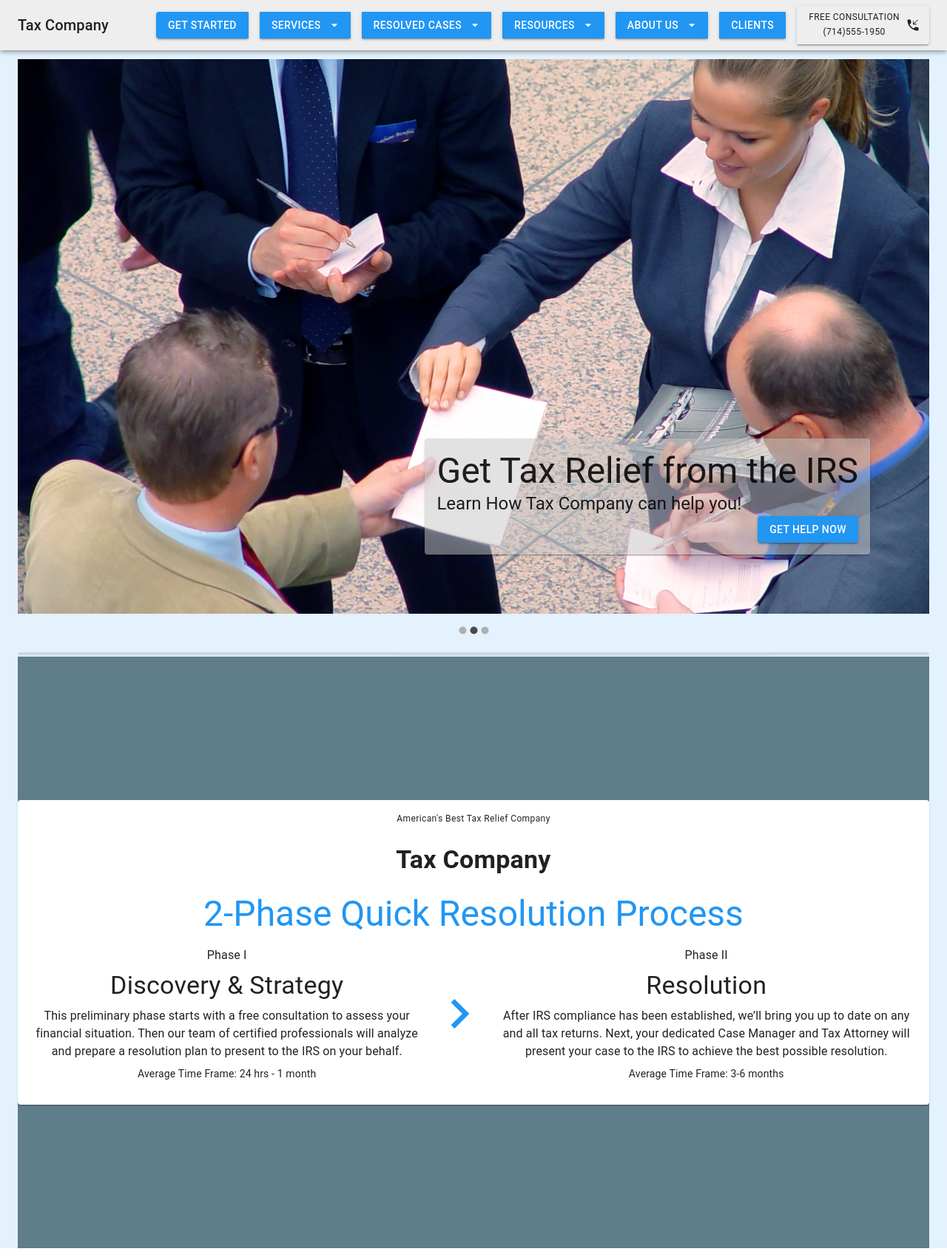
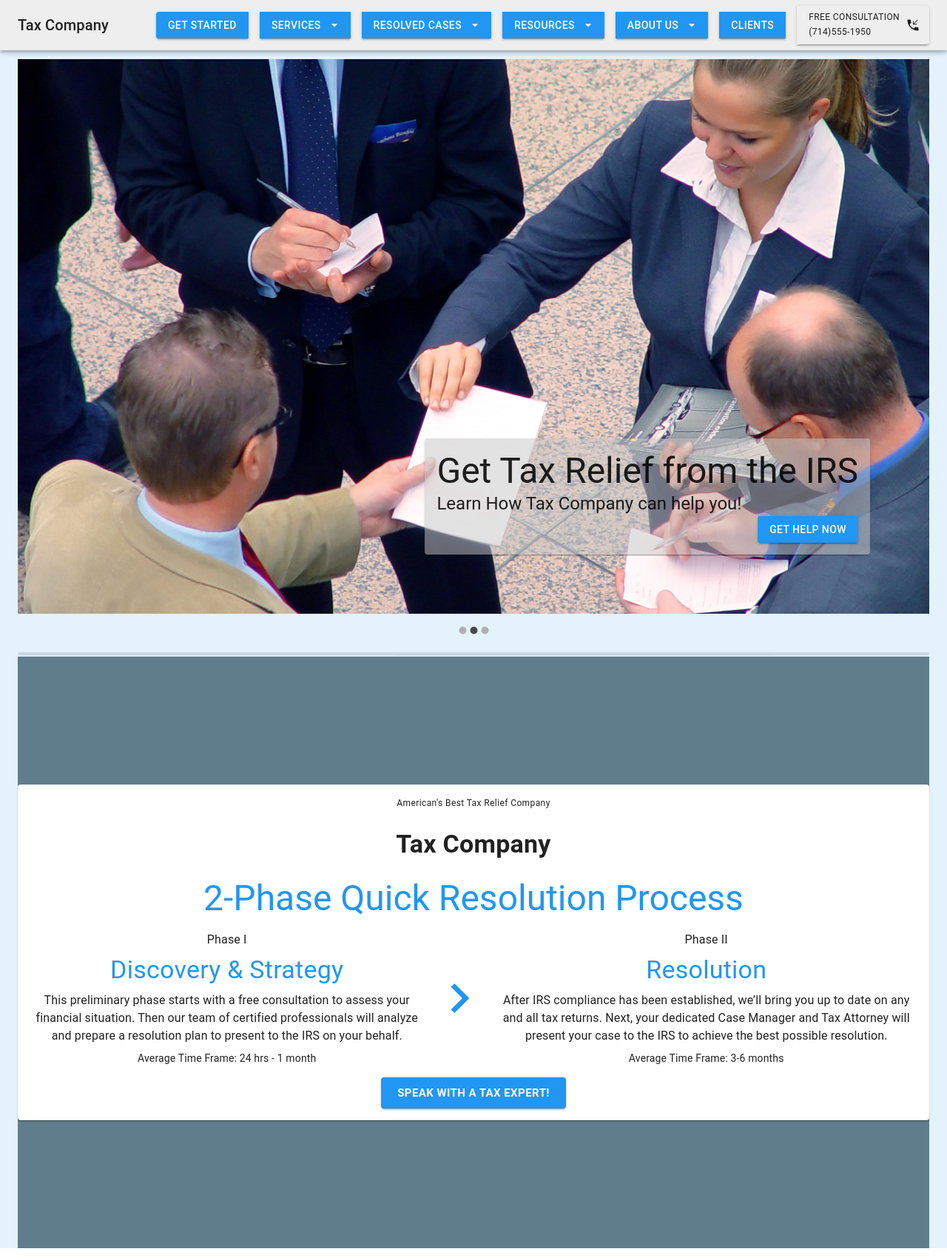
Before and after one commit to mjmorrison10/tax, a Next.js app: page / in a window 1280 px wide. Shown: the whole page at 74% size. Built offline with nearby package versions, Linux system fonts and the light colour scheme.

Commit message:
passHref

```diff
--- a/components/header.js
+++ b/components/header.js
@@ -139,7 +139,7 @@ function Header(props) {
               justifyContent: "space-between",
             }}
           >
-            <Link href="/">
+            <Link href="/" passHref>
               <Typography
                 variant="h6"
                 component="div"
@@ -201,7 +201,7 @@ function Header(props) {
                     ></SplitButton>
                   ))}
 
-                  <Link href="/apply">
+                  <Link href="/apply" passHref>
                     <Button
                       onClick={() => {
                         activateModal();
@@ -238,7 +238,7 @@ function Header(props) {
                 ></SplitButton>
               ))}
 
-              <Link href="/apply">
+              <Link href="/apply" passHref>
                 <Button
                   endIcon={<PhoneCallback />}
                   variant="contained"
--- a/components/index/phase.js
+++ b/components/index/phase.js
@@ -7,7 +7,7 @@ function Phase(props) {
   return (
     <Box display={'flex'} justifyContent={'center'} alignItems={'center'} flexDirection={'column'} gap={1} >
       <Typography variant="body">Phase {romanize(props.number)}</Typography>
-      <Typography variant="h4" component={props.comp}>{props.title}</Typography>
+      <Typography color='secondary' variant="h4" component={props.comp}>{props.title}</Typography>
       <Typography variant="body" textAlign={'center'} >{props.paragraph}</Typography>
       <Typography variant="body2">Average Time Frame: {props.timeFrame}</Typography>
     </Box>
--- a/components/splitButton.js
+++ b/components/splitButton.js
@@ -53,7 +53,8 @@ export default function SplitButton(props) {
     <React.Fragment>
       <Link
         href={props.menuOptions.length === 0 ? `/${camWords(props.title)}` : ""}
-      >
+        passHref
+     >
         <Button
           onClick={(e) => {
             handleToggle();
--- a/pages/index.js
+++ b/pages/index.js
@@ -82,7 +82,9 @@ export default function Home(props) {
             flexDirection={"column"}
             alignItems={"center"}
             justifyContent={"center"}
-            gap={3}
+            sx={{
+              gap: { xs: 1, sm: 3 },
+            }}
           >
             <Typography variant="caption">
               American's Best Tax Relief Company
@@ -132,6 +134,17 @@ export default function Home(props) {
               timeFrame={"3-6 months"}
             />
           </Box>
+          <Button
+            variant="contained"
+            color="secondary"
+            size="large"
+            sx={{
+              width: { xs: "100%", sm: "fit-content" },
+              fontWeight: "bolder",
+            }}
+          >
+            Speak with a Tax Expert!
+          </Button>
         </Paper>
       </Box>
     </Box>
```
